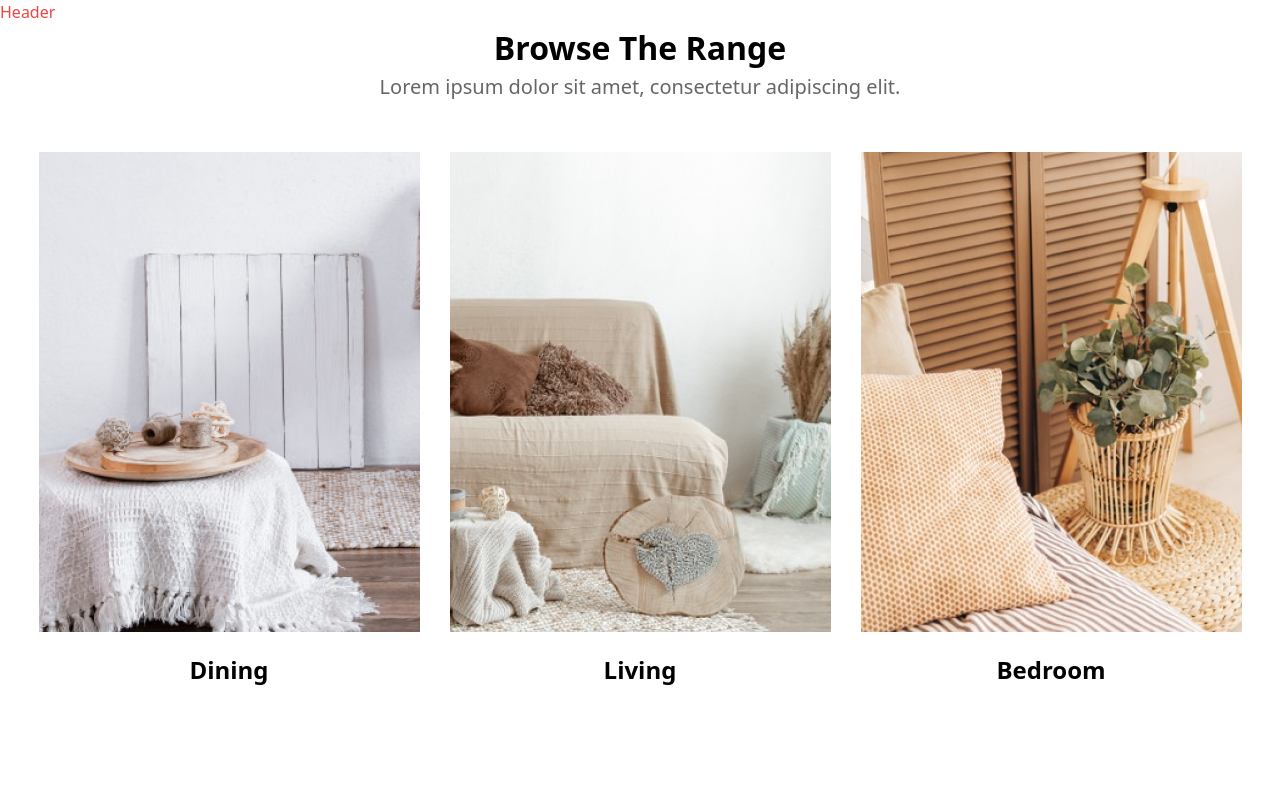
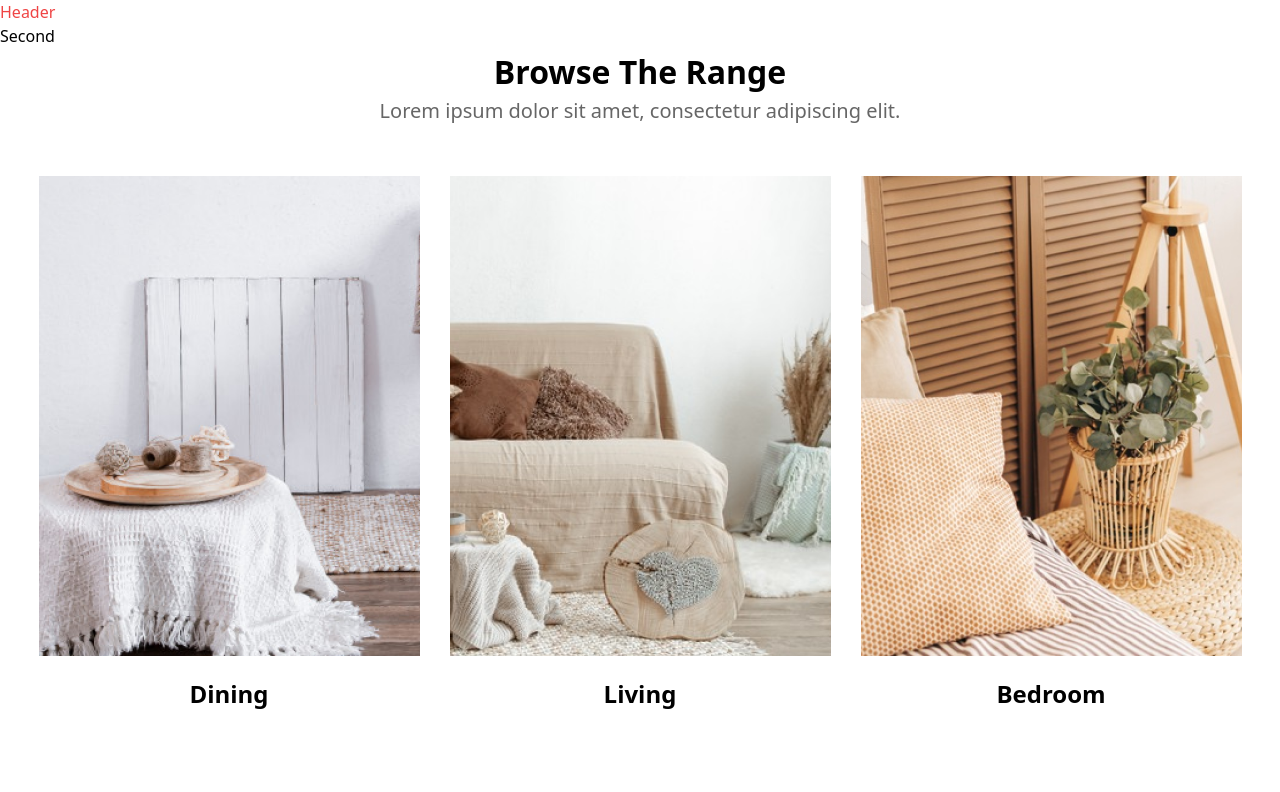
Before and after one commit to Amelss/furnio, a React (Vite) app: page / in a window 1280 px wide. Shown: the top 792 px of the page. Built offline with nearby package versions, Linux system fonts and the light colour scheme.

Commit message:
Initial commit on new branch

```diff
--- a/src/components/Header.jsx
+++ b/src/components/Header.jsx
@@ -2,7 +2,8 @@
 export default function Header() {
   return (
       <div>
-          <h1 className="text-red-500">Header</h1>
+      <h1 className="text-red-500">Header</h1>
+      <h2>Second</h2>
       </div>
   )
 }
```
